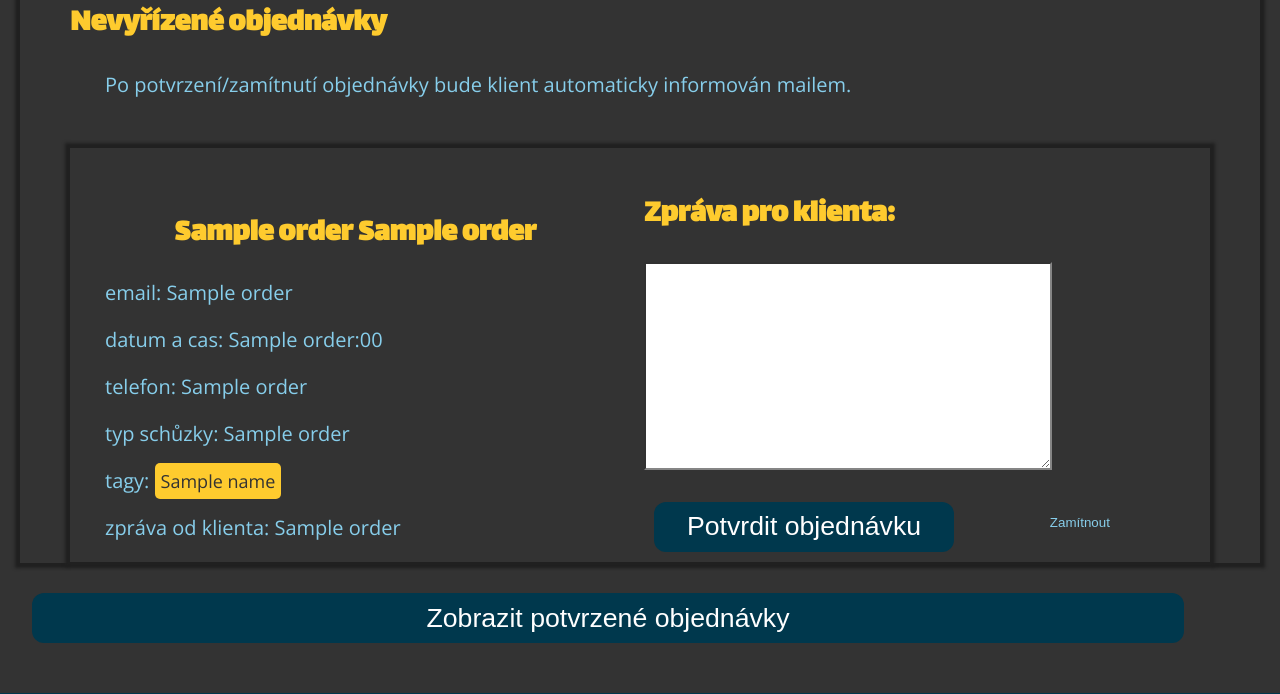
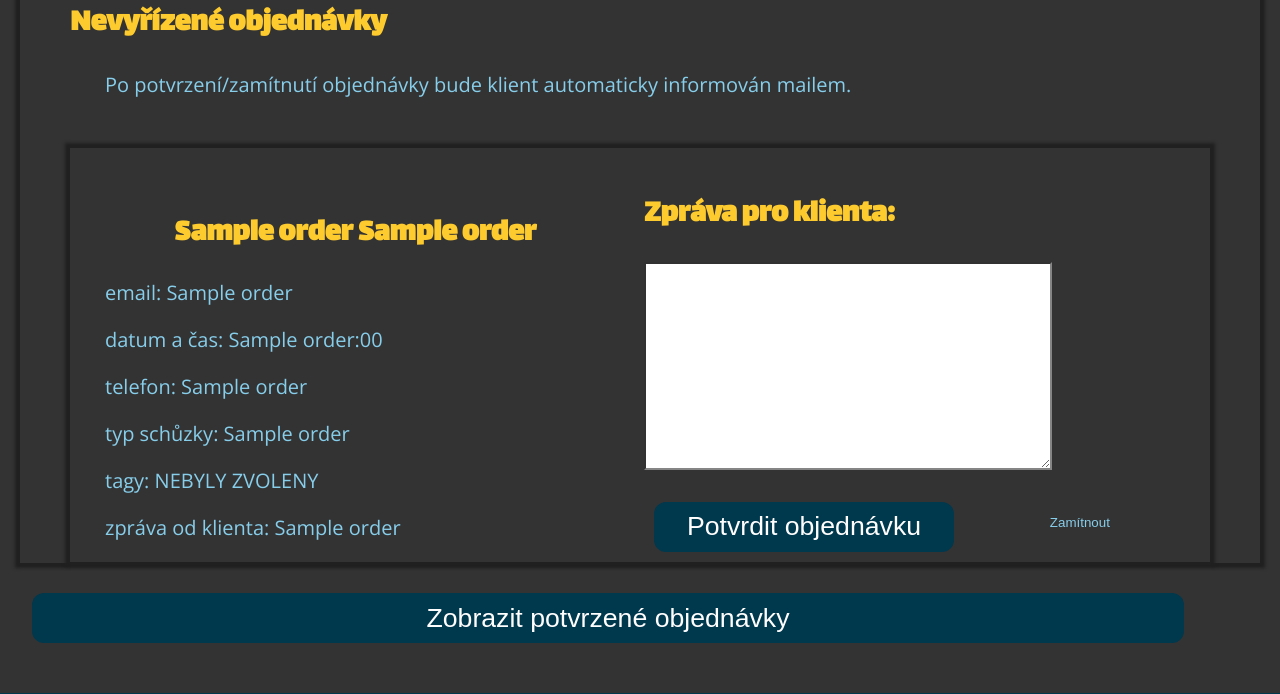
Before and after one commit to GlaryCZ/TdA24-EXTREMISTI, a Flask app: template app/templates/lecturer-logged-in.html in a window 1280 px wide. Shown: the part 204-898 px from the top of the page. Run offline with Flask 3, Linux system fonts and the light colour scheme; the template is opened without the code that fills it: most values are stand-ins (such as "Sample title", 1, 10 or a date in 2020).

Commit message:
fix showing tags when there was not any picked in lecturer-logged

```diff
--- a/app/templates/lecturer-logged-in.html
+++ b/app/templates/lecturer-logged-in.html
@@ -17,10 +17,15 @@
         {{order[1]}} {{order[2]}}
         </h1>
         <p>email: {{order[3]}}</p>
-        <p>datum a cas: {{order[7]}}:00</p>
+        <p>datum a čas: {{order[7]}}:00</p>
         <p>telefon: {{order[4]}}</p>
         <p>typ schůzky: {{order[6]}}</p>
+
+        {% if order[5]|length < 0 %}
         <p>tagy: {% for tag in order[5] %} <span class="tag">{{tag}}</span>{% endfor %}</p>
+        {%else%}
+        <p>tagy: NEBYLY ZVOLENY</p>
+        {%endif%}
         <p>zpráva od klienta: {{order[8]}}</p>
     </div>
     <div class="right-side" style="width: 49%; display: inline-block;">
```
